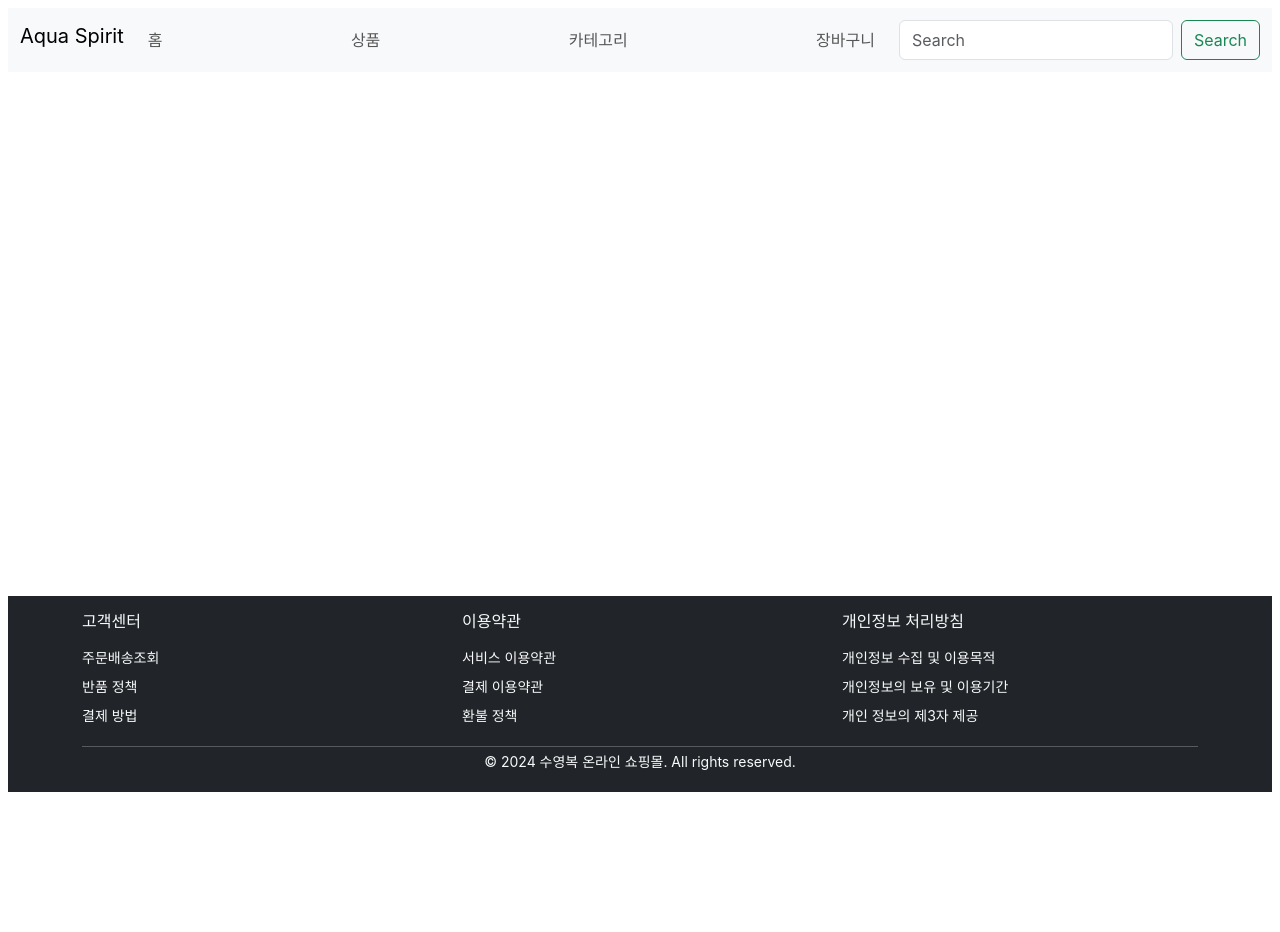
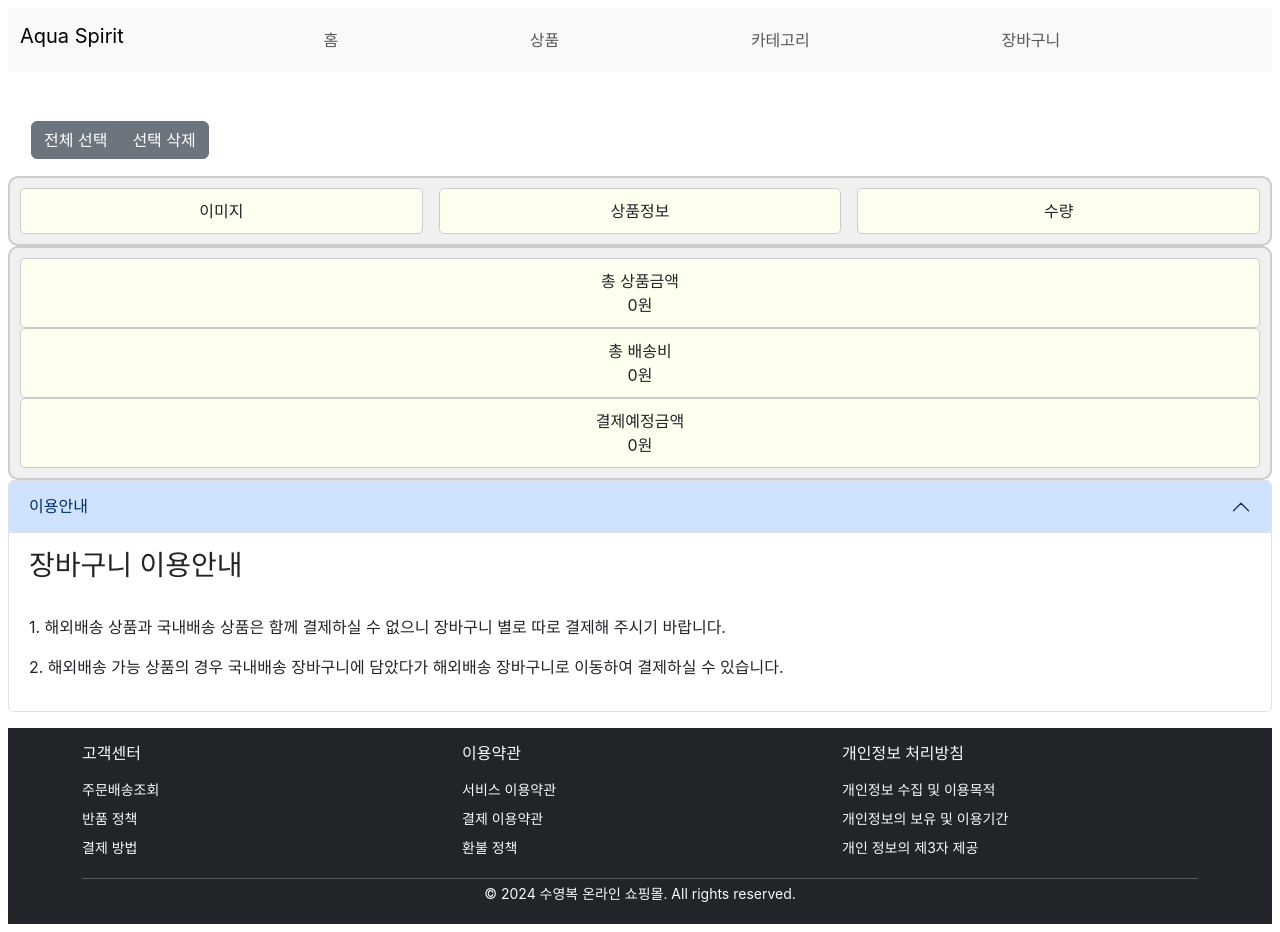
Before and after one commit to Kooinmo25/project02, a React (Create React App) app: page /shoppingcart in a window 1280 px wide. Before the commit the page ends 800 px from the top, so only its background shows below. Built offline with nearby package versions, Linux system fonts and the light colour scheme; the HTML template or start-up script is replaced by a standard one.

Commit message:
내비바 변경

```diff
--- a/src/component/common/GlobalNav.js
+++ b/src/component/common/GlobalNav.js
@@ -1,6 +1,4 @@
-import Button from 'react-bootstrap/Button';
 import Container from 'react-bootstrap/Container';
-import Form from 'react-bootstrap/Form';
 import Nav from 'react-bootstrap/Nav';
 import Navbar from 'react-bootstrap/Navbar';
 import Offcanvas from 'react-bootstrap/Offcanvas';
@@ -25,22 +23,13 @@ function GlobalNav() {
             </Offcanvas.Header>
 
             <Offcanvas.Body>
-              <Nav className="justify-content-between flex-grow-1 pe-3">
+              <Nav className="justify-content-evenly flex-grow-1 pe-3">
                 <Nav.Link href="/">홈</Nav.Link>
                 <Nav.Link href="productlist">상품</Nav.Link>
                 <Nav.Link href="category">카테고리</Nav.Link>
                 <Nav.Link href="shoppingcart">장바구니</Nav.Link>
               </Nav>
 
-              <Form className="d-flex">
-                <Form.Control
-                  type="search"
-                  placeholder="Search"
-                  className="me-2"
-                  aria-label="Search"
-                />
-                <Button variant="outline-success">Search</Button>
-              </Form>
             </Offcanvas.Body>
           </Navbar.Offcanvas>
         </Container>
--- a/src/component/common/Layout.js
+++ b/src/component/common/Layout.js
@@ -6,8 +6,8 @@ import Footer from './Footer';
 import Welcome from '../home/welcome';
 import ProductCompoReturn from '../productList/ProductCompoReturn';
 import Filter from '../category/Filter';
-import ShoppingCart from '../shoppingcart/ShoopingCart';
 import CartProvider from '../productList/CartProvider';
+import Cartreturn from '../shoppingcart/Total';
 
 
 
@@ -32,7 +32,7 @@ function Layout() {
                             <Route path="/category" element={<Filter list={list} setList={setList} />} />
                             <Route
                                 path="/shoppingcart"
-                                element={<ShoppingCart list={list} setList={setList} />}
+                                element={<Cartreturn list={list} setList={setList} />}
                             />
                         </Routes>
                     </BrowserRouter>
--- a/src/component/shoppingcart/Total.js
+++ b/src/component/shoppingcart/Total.js
@@ -7,7 +7,7 @@ import Explain from './Explain';
 
 
 // 최종
-function Cartreturn({list, setList}) {
+function Cartreturn() {
     return (
         <div>
             <TwoButton />
@@ -15,8 +15,8 @@ function Cartreturn({list, setList}) {
             <ShoopingCart />
             <BottomStack/>
             <Explain/>
-            <Box/>
-            <ShoopingCart list={list} setList={setList} />
+
+
         </div>
     )
 }
```
